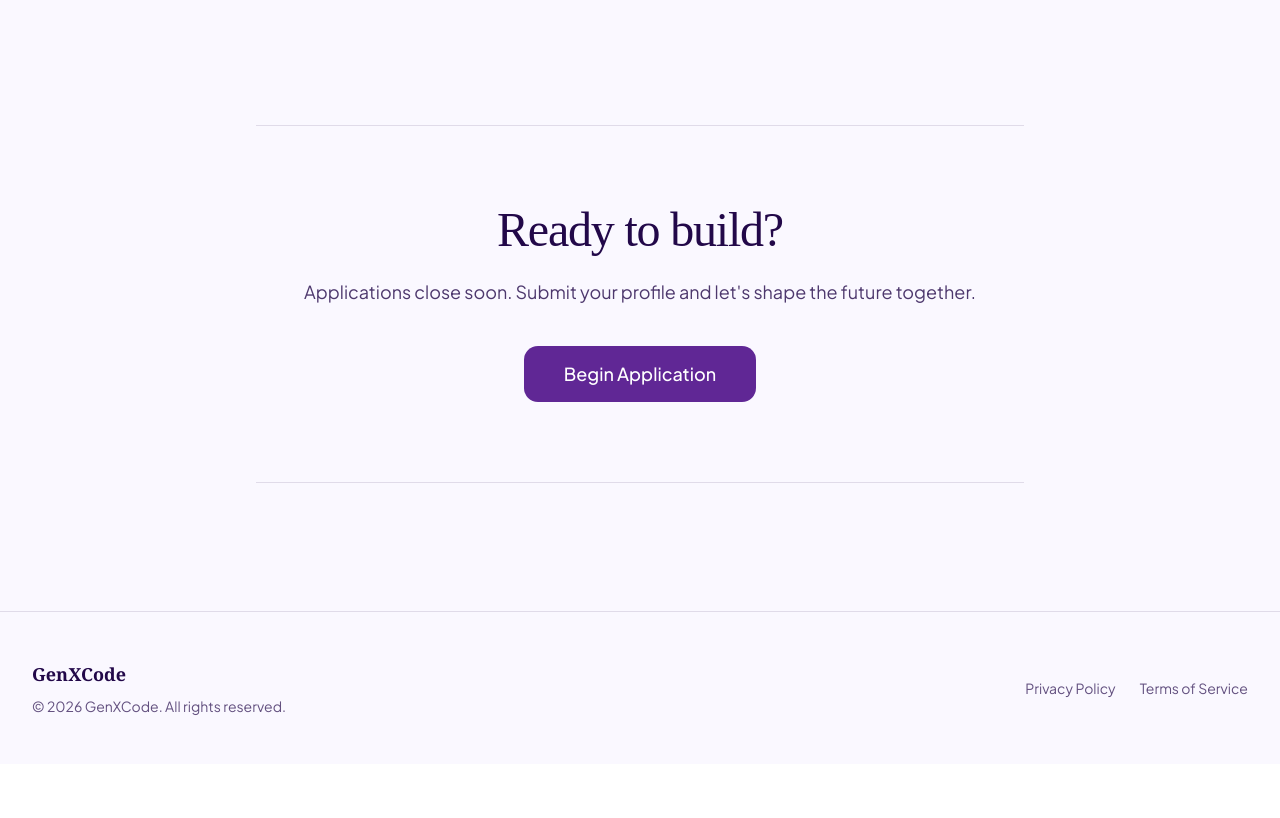
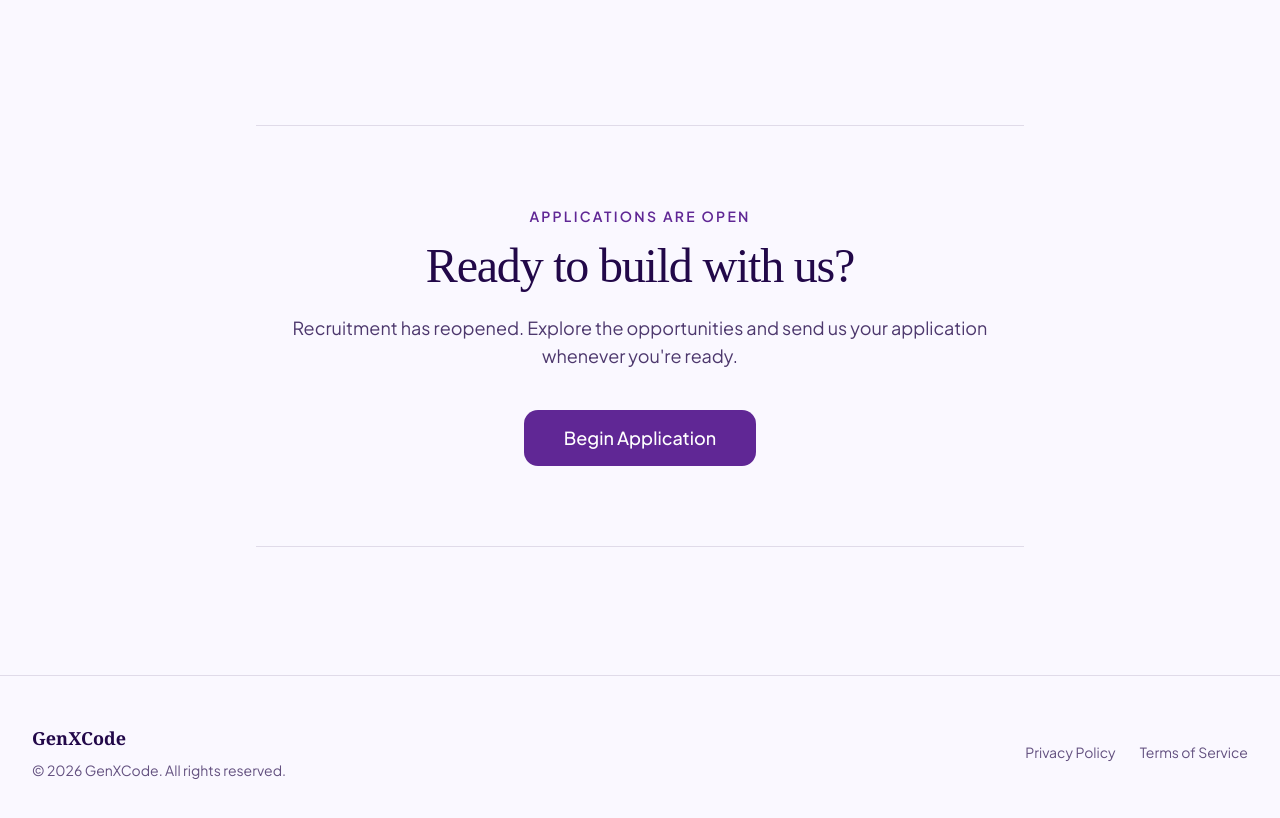
Before and after one commit to 0x-pratham/GXC-Recruitment, a Next.js app: page /recruitment in a window 1280 px wide. Shown: the part 4580-5398 px from the top of the page. Before the commit the page ends 5344 px from the top, so only its background shows below. Built offline with nearby package versions, Linux system fonts and the light colour scheme.

Commit message:
Refresh recruitment page for reopened applications

```diff
--- a/app/recruitment/page.tsx
+++ b/app/recruitment/page.tsx
@@ -6,26 +6,35 @@ import { RecruitmentProcess } from "./_components/RecruitmentProcess";
 import { Section } from "@/components/ui/Section";
 import { Container } from "@/components/ui/Container";
 import { LinkButton } from "@/components/ui/LinkButton";
+import { RECRUITMENT_OPEN } from "@/lib/recruitment-config";
 
 export default function RecruitmentPage() {
   return (
-    <div className="flex flex-col w-full">
-      <RecruitmentHero/>
-      <RecruitmentIntro/>
-      <RecruitmentTracks/>
-      <RecruitmentProcess/>
+    <div className="flex w-full flex-col">
+      <RecruitmentHero />
+      <RecruitmentIntro />
+      <RecruitmentTracks />
+      <RecruitmentProcess />
 
-      {/* Final CTA to apply */}
       <Section className="bg-gx-surface text-center">
         <Container>
-          <div className="mx-auto max-w-3xl py-12 md:py-20 border-y border-gx-border">
-            <h2 className="mb-6 text-3xl font-medium tracking-tight md:text-5xl">Ready to build?</h2>
+          <div className="mx-auto max-w-3xl border-y border-gx-border py-12 md:py-20">
+            <p className="mb-4 text-sm font-semibold uppercase tracking-[0.16em] text-gx-purple">
+              {RECRUITMENT_OPEN ? "Applications are open" : "Applications are currently closed"}
+            </p>
+            <h2 className="mb-6 text-3xl font-medium tracking-tight md:text-5xl">
+              {RECRUITMENT_OPEN ? "Ready to build with us?" : "The next chapter is coming."}
+            </h2>
             <p className="mb-10 text-lg text-gx-ink/80">
-              Applications close soon. Submit your profile and let's shape the future together.
+              {RECRUITMENT_OPEN
+                ? "Recruitment has reopened. Explore the opportunities and send us your application whenever you're ready."
+                : "Applications are paused for now. Keep an eye on GenXCode for the next update."}
             </p>
-            <LinkButton href="/recruitment/apply" size="lg">
-              Begin Application
-            </LinkButton>
+            {RECRUITMENT_OPEN && (
+              <LinkButton href="/recruitment/apply" size="lg">
+                Begin Application
+              </LinkButton>
+            )}
           </div>
         </Container>
       </Section>
```
